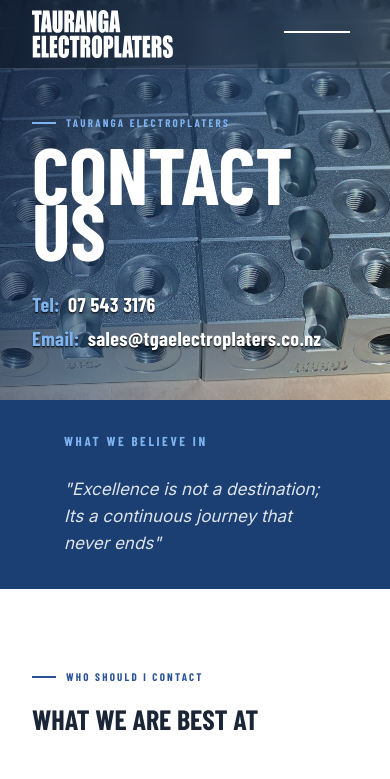
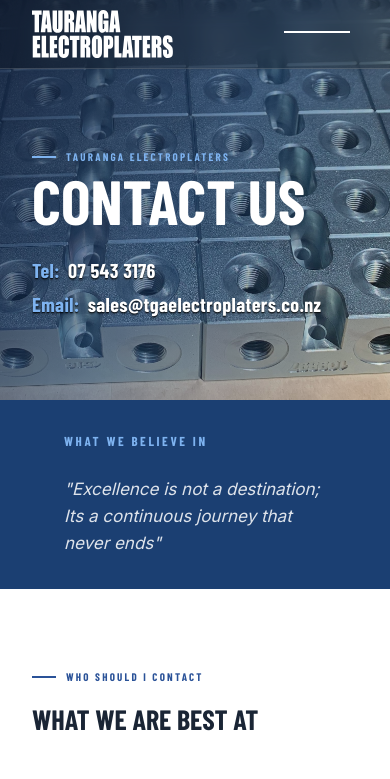
Before and after one commit to IncredibleMrTim/tze-web, a Next.js app: page /contact in a window 390 px wide. Shown: the top 779 px of the page. Built offline with nearby package versions, Linux system fonts and the light colour scheme; a web font is replaced by a local one.

Commit message:
fixed spacing for contact

```diff
--- a/src/components/hero/HeroContactTemplate.tsx
+++ b/src/components/hero/HeroContactTemplate.tsx
@@ -9,7 +9,7 @@
               Tauranga Electroplaters
             </span>
           </div>
-          <h1 className="font-display font-extrabold text-[clamp(60px,80px,80px)] leading-[0.7] uppercase text-white m-0">
+          <h1 className="font-display font-extrabold text-[clamp(36px,16vw,80px)] leading-[0.7] uppercase text-white m-0 whitespace-nowrap">
             Contact Us
           </h1>
         </div>
```
